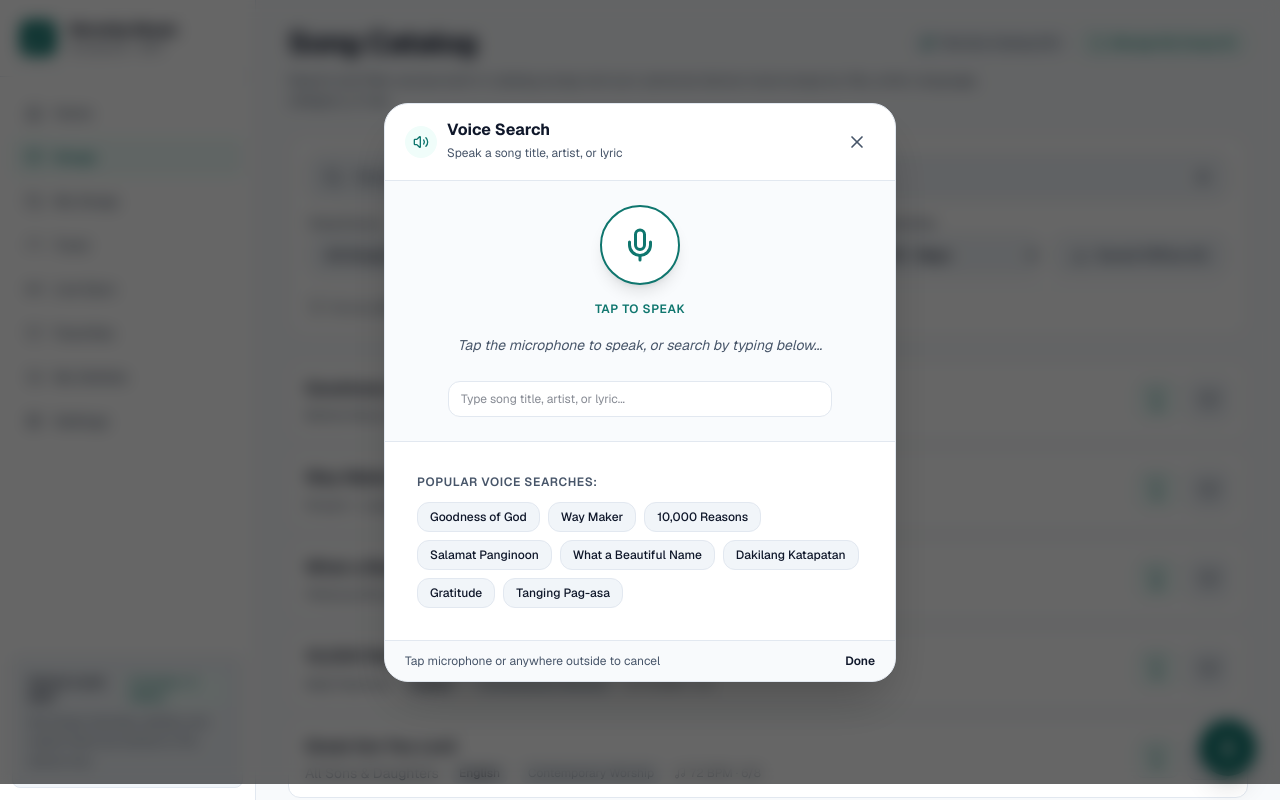
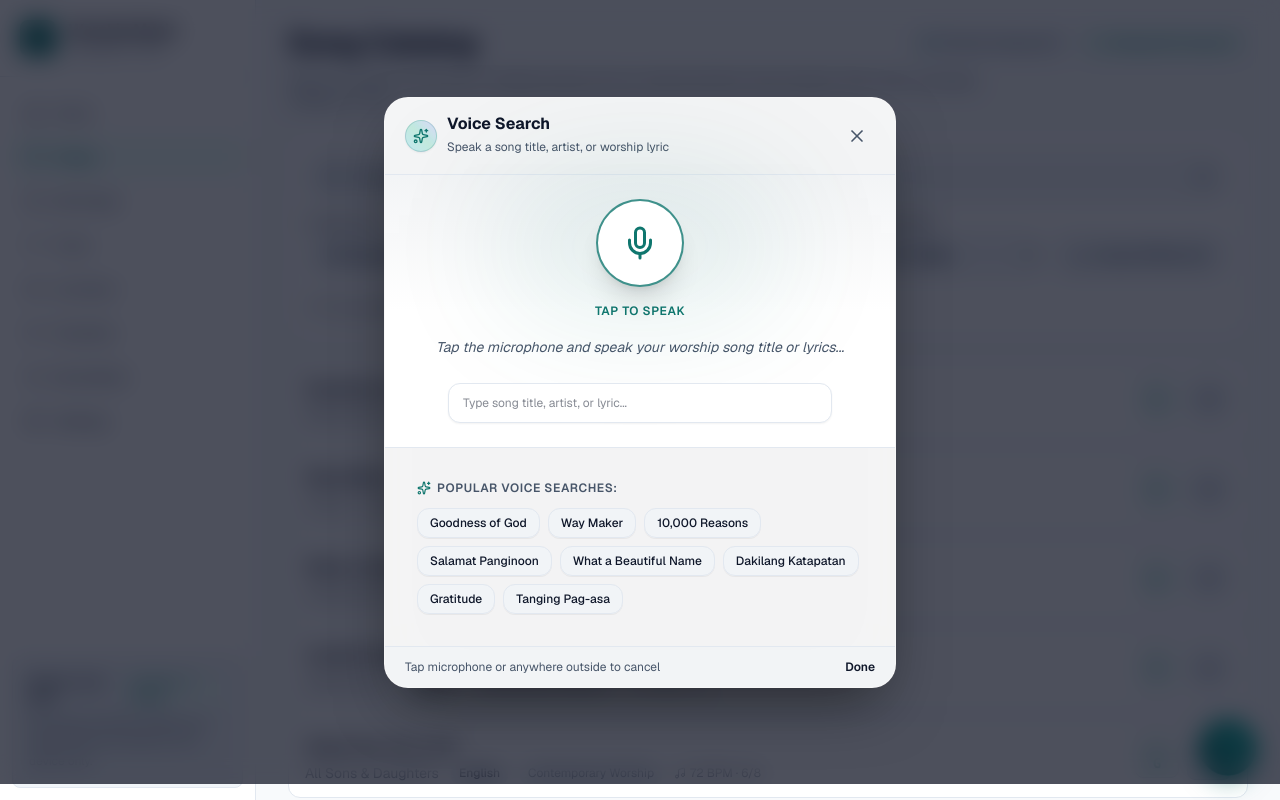
Before and after one commit to gemeni21/worshipy, a Next.js app: page /songs in a window 1280 px wide. Both pictures are taken after a click on the button 1203 px from the left and 176 px from the top of the page. Shown: the top 800 px of the page. Built offline with nearby package versions, Linux system fonts and the light colour scheme.

Commit message:
feat(ui): upgrade voice search visuals with glassmorphism, multi-color aurora swirl, and dynamic 7-bar audio wave visualizer

```diff
--- a/src/app/globals.css
+++ b/src/app/globals.css
@@ -277,3 +277,37 @@ p {
 .animate-voice-ring {
   animation: voice-pulse-ring 1.8s cubic-bezier(0.2, 0.8, 0.2, 1) infinite;
 }
+
+/* Siri/Gemini-Style Voice Aurora Spin */
+@keyframes voice-aurora-spin {
+  0% {
+    transform: rotate(0deg) scale(1.02);
+  }
+  50% {
+    transform: rotate(180deg) scale(1.14);
+  }
+  100% {
+    transform: rotate(360deg) scale(1.02);
+  }
+}
+
+.animate-aurora-spin {
+  animation: voice-aurora-spin 4s linear infinite;
+}
+
+/* Dynamic Multi-Color Soundwave Bars */
+@keyframes soundwave-bar-1 { 0%, 100% { height: 6px; } 50% { height: 26px; } }
+@keyframes soundwave-bar-2 { 0%, 100% { height: 10px; } 50% { height: 38px; } }
+@keyframes soundwave-bar-3 { 0%, 100% { height: 16px; } 50% { height: 46px; } }
+@keyframes soundwave-bar-4 { 0%, 100% { height: 12px; } 50% { height: 40px; } }
+@keyframes soundwave-bar-5 { 0%, 100% { height: 8px; } 50% { height: 32px; } }
+@keyframes soundwave-bar-6 { 0%, 100% { height: 14px; } 50% { height: 36px; } }
+@keyframes soundwave-bar-7 { 0%, 100% { height: 6px; } 50% { height: 22px; } }
+
+.animate-wave-1 { animation: soundwave-bar-1 1.1s ease-in-out infinite; }
+.animate-wave-2 { animation: soundwave-bar-2 0.9s ease-in-out infinite 0.15s; }
+.animate-wave-3 { animation: soundwave-bar-3 1.2s ease-in-out infinite 0.3s; }
+.animate-wave-4 { animation: soundwave-bar-4 0.85s ease-in-out infinite 0.1s; }
+.animate-wave-5 { animation: soundwave-bar-5 1.05s ease-in-out infinite 0.25s; }
+.animate-wave-6 { animation: soundwave-bar-6 0.95s ease-in-out infinite 0.4s; }
+.animate-wave-7 { animation: soundwave-bar-7 1.15s ease-in-out infinite 0.2s; }
--- a/src/components/search/FloatingVoiceSearchButton.tsx
+++ b/src/components/search/FloatingVoiceSearchButton.tsx
@@ -42,15 +42,15 @@ export function FloatingVoiceSearchButton() {
           onClick={() => setIsOpen(true)}
           aria-label="Voice search songs by microphone"
           title="Search songs with voice (say title or artist)"
-          className="group relative flex items-center justify-center w-14 h-14 rounded-full bg-[var(--brand-accent)] text-[var(--bg-surface)] shadow-xl hover:shadow-2xl hover:scale-105 active:scale-95 transition-all duration-200 cursor-pointer focus:outline-none focus:ring-4 focus:ring-[var(--brand-accent)]/30"
+          className="group relative flex items-center justify-center w-14 h-14 rounded-full bg-gradient-to-tr from-[var(--brand-accent)] to-teal-500 text-white shadow-[0_10px_25px_-5px_rgba(15,118,110,0.5)] hover:shadow-[0_15px_30px_-5px_rgba(15,118,110,0.6)] hover:scale-108 active:scale-95 transition-all duration-200 cursor-pointer focus:outline-none focus:ring-4 focus:ring-[var(--brand-accent)]/30 border border-white/20"
         >
-          {/* Subtle outer glow ring */}
+          {/* Subtle multi-color iridescent aura on hover */}
           <span
-            className="absolute inset-0 rounded-full bg-[var(--brand-accent)] opacity-20 group-hover:opacity-40 transition-opacity blur-sm pointer-events-none"
+            className="absolute -inset-1 rounded-full bg-gradient-to-tr from-cyan-400 via-emerald-400 to-pink-400 opacity-0 group-hover:opacity-40 transition-opacity blur-md pointer-events-none"
             aria-hidden="true"
           />
 
-          <Mic className="w-6 h-6 shrink-0 relative z-10 transition-transform group-hover:rotate-6" aria-hidden="true" />
+          <Mic className="w-6 h-6 shrink-0 relative z-10 transition-transform group-hover:scale-110" aria-hidden="true" />
 
           {/* Floating Pill Tooltip on hover for desktop */}
           <span className="hidden sm:inline-block pointer-events-none absolute right-full mr-3 top-1/2 -translate-y-1/2 px-3 py-1.5 rounded-xl bg-stone-900/90 text-white text-xs font-semibold whitespace-nowrap opacity-0 group-hover:opacity-100 transition-opacity duration-150 shadow-lg backdrop-blur-xs">
--- a/src/components/search/VoiceSearchModal.tsx
+++ b/src/components/search/VoiceSearchModal.tsx
@@ -7,8 +7,9 @@ import {
   AlertCircle,
   ArrowRight,
   Mic,
+  Music2,
   RotateCcw,
-  Volume2,
+  Sparkles,
   X,
 } from 'lucide-react';
 import { useApp } from '@/context/AppContext';
@@ -96,24 +97,30 @@ function VoiceSearchDialog({ onClose }: { onClose: () => void }) {
       aria-modal="true"
       aria-labelledby="voice-search-title"
       onClick={onClose}
-      className="fixed inset-0 z-50 flex items-center justify-center p-3 sm:p-4 bg-black/60 backdrop-blur-sm animate-in fade-in duration-200 cursor-pointer"
+      className="fixed inset-0 z-50 flex items-center justify-center p-3 sm:p-4 bg-slate-950/70 dark:bg-black/80 backdrop-blur-md animate-in fade-in duration-200 cursor-pointer overscroll-contain"
     >
       <div
-        className="w-full max-w-lg rounded-3xl border border-[var(--border-subtle)] bg-[var(--bg-surface)] text-[var(--text-primary)] shadow-2xl overflow-hidden flex flex-col max-h-[90vh] cursor-auto"
+        className="w-full max-w-lg rounded-3xl border border-white/20 dark:border-white/10 bg-[var(--bg-surface)]/95 backdrop-blur-2xl text-[var(--text-primary)] shadow-[0_25px_60px_-15px_rgba(0,0,0,0.5)] overflow-hidden flex flex-col max-h-[90vh] cursor-auto overscroll-contain transition-all"
         onClick={(e) => e.stopPropagation()}
       >
         {/* Modal Header */}
-        <div className="flex items-center justify-between px-5 py-4 border-b border-[var(--border-subtle)]">
+        <div className="relative flex items-center justify-between px-5 py-4 border-b border-[var(--border-subtle)] bg-[var(--bg-subtle)]/30">
           <div className="flex items-center gap-2.5">
-            <div className="w-8 h-8 rounded-full bg-[var(--brand-surface)] text-[var(--brand-accent)] flex items-center justify-center">
-              <Volume2 className="w-4 h-4" aria-hidden="true" />
+            <div className="w-8 h-8 rounded-full bg-gradient-to-tr from-cyan-500/20 via-emerald-500/20 to-indigo-500/20 text-[var(--brand-accent)] border border-[var(--brand-accent)]/20 flex items-center justify-center shadow-xs">
+              <Sparkles className="w-4 h-4" aria-hidden="true" />
             </div>
             <div>
-              <h2 id="voice-search-title" className="text-base font-bold leading-tight">
-                Voice Search
+              <h2 id="voice-search-title" className="text-base font-bold leading-tight flex items-center gap-2">
+                <span>Voice Search</span>
+                {isListening && (
+                  <span className="flex h-2 w-2 relative">
+                    <span className="animate-ping absolute inline-flex h-full w-full rounded-full bg-emerald-400 opacity-75" />
+                    <span className="relative inline-flex rounded-full h-2 w-2 bg-emerald-500" />
+                  </span>
+                )}
               </h2>
               <span className="text-xs text-[var(--text-secondary)]">
-                Speak a song title, artist, or lyric
+                Speak a song title, artist, or worship lyric
               </span>
             </div>
           </div>
@@ -129,14 +136,28 @@ function VoiceSearchDialog({ onClose }: { onClose: () => void }) {
         </div>
 
         {/* Listening / Microphone Stage */}
-        <div className="p-6 text-center space-y-4 border-b border-[var(--border-subtle)] bg-[var(--bg-subtle)]/40">
+        <div className="relative p-6 text-center space-y-4 border-b border-[var(--border-subtle)] bg-gradient-to-b from-[var(--bg-subtle)]/40 via-[var(--bg-surface)] to-[var(--bg-surface)]">
+          {/* Subtle Ambient Radial Light */}
+          <div
+            className={`absolute top-0 left-1/2 -translate-x-1/2 w-72 h-36 rounded-full blur-3xl pointer-events-none transition-opacity duration-500 ${
+              isListening ? 'opacity-30 bg-cyan-400' : 'opacity-10 bg-[var(--brand-accent)]'
+            }`}
+            aria-hidden="true"
+          />
+
           <div className="relative inline-flex items-center justify-center">
-            {/* Animated Ripple Wave when active */}
+            {/* Multi-Color Fluid Siri / Gemini Aurora Swirl when listening */}
             {isListening && (
-              <span
-                className="absolute inset-0 rounded-full bg-[var(--brand-accent)]/30 animate-voice-ring"
-                aria-hidden="true"
-              />
+              <>
+                <div
+                  className="absolute -inset-3.5 rounded-full bg-gradient-to-tr from-cyan-400 via-emerald-400 via-indigo-500 to-pink-500 opacity-60 blur-md animate-aurora-spin pointer-events-none"
+                  aria-hidden="true"
+                />
+                <span
+                  className="absolute -inset-1 rounded-full bg-gradient-to-tr from-cyan-400 via-emerald-400 to-pink-500 opacity-80 animate-pulse pointer-events-none"
+                  aria-hidden="true"
+                />
+              </>
             )}
 
             <button
@@ -151,31 +172,54 @@ function VoiceSearchDialog({ onClose }: { onClose: () => void }) {
               }}
               title={isListening ? 'Tap to pause microphone' : 'Tap to start speaking'}
               aria-label={isListening ? 'Stop listening' : 'Start voice search'}
-              className={`relative z-10 w-20 h-20 rounded-full flex items-center justify-center transition-all transform active:scale-95 cursor-pointer shadow-lg ${
+              className={`relative z-10 w-22 h-22 rounded-full flex items-center justify-center transition-all duration-300 transform active:scale-95 cursor-pointer shadow-xl ${
                 isListening
-                  ? 'bg-[var(--brand-accent)] text-[var(--bg-surface)] scale-105 shadow-[var(--brand-accent)]/40'
-                  : 'bg-[var(--bg-surface)] border-2 border-[var(--brand-accent)] text-[var(--brand-accent)] hover:bg-[var(--brand-surface)] hover:scale-105'
+                  ? 'bg-gradient-to-br from-teal-500 to-emerald-600 text-white scale-105 shadow-emerald-500/40 ring-4 ring-white/30'
+                  : 'bg-[var(--bg-surface)] border-2 border-[var(--brand-accent)]/80 text-[var(--brand-accent)] hover:border-[var(--brand-accent)] hover:scale-105 hover:shadow-lg shadow-black/10'
               }`}
             >
-              <Mic className={`w-9 h-9 ${isListening ? 'animate-pulse' : ''}`} aria-hidden="true" />
+              <Mic className={`w-9 h-9 transition-transform ${isListening ? 'animate-pulse scale-110' : ''}`} aria-hidden="true" />
             </button>
           </div>
 
           <div>
-            <div className="text-xs font-semibold uppercase tracking-wider text-[var(--brand-accent)]">
-              {isListening ? 'Listening... Speak now' : activeQuery ? 'Speech Captured' : 'Tap to Speak'}
-            </div>
+            {/* Status indicator with dynamic 7-bar soundwave when active */}
+            {isListening ? (
+              <div className="space-y-2">
+                <div className="inline-flex items-center gap-1.5 px-3 py-1 rounded-full bg-emerald-500/10 border border-emerald-500/30 text-emerald-600 dark:text-emerald-400 text-xs font-bold uppercase tracking-wider">
+                  <span className="w-2 h-2 rounded-full bg-emerald-500 animate-ping" />
+                  <span>Listening... Speak now</span>
+                </div>
+
+                {/* 7-Bar Audio Soundwave Visualizer */}
+                <div className="flex items-center justify-center gap-1.5 h-8 pt-1" aria-hidden="true">
+                  <span className="w-1.5 rounded-full bg-gradient-to-t from-cyan-500 to-emerald-400 animate-wave-1" />
+                  <span className="w-1.5 rounded-full bg-gradient-to-t from-emerald-500 to-teal-300 animate-wave-2" />
+                  <span className="w-1.5 rounded-full bg-gradient-to-t from-indigo-500 to-cyan-400 animate-wave-3" />
+                  <span className="w-1.5 rounded-full bg-gradient-to-t from-violet-500 to-pink-400 animate-wave-4" />
+                  <span className="w-1.5 rounded-full bg-gradient-to-t from-pink-500 to-rose-400 animate-wave-5" />
+                  <span className="w-1.5 rounded-full bg-gradient-to-t from-amber-400 to-emerald-400 animate-wave-6" />
+                  <span className="w-1.5 rounded-full bg-gradient-to-t from-cyan-400 to-blue-500 animate-wave-7" />
+                </div>
+              </div>
+            ) : (
+              <div className="text-xs font-semibold uppercase tracking-wider text-[var(--brand-accent)]">
+                {activeQuery ? 'Speech Captured' : 'Tap to Speak'}
+              </div>
+            )}
 
             {/* Spoken Text Display */}
             <div className="mt-2 min-h-[2.5rem] flex items-center justify-center">
               {activeQuery ? (
-                <p className="text-xl sm:text-2xl font-bold tracking-tight text-[var(--text-primary)] px-4">
-                  &ldquo;{activeQuery}&rdquo;
-                </p>
+                <div className="inline-block px-4 py-2 rounded-2xl bg-gradient-to-r from-[var(--brand-surface)] via-[var(--bg-subtle)] to-[var(--brand-surface)] border border-[var(--brand-accent)]/20 shadow-xs">
+                  <p className="text-xl sm:text-2xl font-bold tracking-tight text-[var(--text-primary)]">
+                    &ldquo;{activeQuery}&rdquo;
+                  </p>
+                </div>
               ) : (
                 <p className="text-sm text-[var(--text-secondary)] italic max-w-xs mx-auto">
                   {isSupported
-                    ? 'Tap the microphone to speak, or search by typing below...'
+                    ? 'Tap the microphone and speak your worship song title or lyrics...'
                     : 'Voice recognition is not available in this browser. You can search by typing below:'}
                 </p>
               )}
@@ -186,11 +230,11 @@ function VoiceSearchDialog({ onClose }: { onClose: () => void }) {
           {error && (
             <div
               role="alert"
-              className="rounded-xl border border-amber-500/30 bg-amber-500/10 p-3 text-xs text-amber-700 dark:text-amber-300 flex items-start gap-2.5 text-left"
+              className="rounded-2xl border border-amber-500/30 bg-amber-500/10 p-3.5 text-xs text-amber-700 dark:text-amber-300 flex items-start gap-2.5 text-left shadow-xs"
             >
               <AlertCircle className="w-4 h-4 shrink-0 mt-0.5 text-amber-600 dark:text-amber-400" aria-hidden="true" />
               <div className="flex-1 space-y-1">
-                <p>{error}</p>
+                <p className="font-medium">{error}</p>
                 {isSupported && (
                   <button
                     type="button"
@@ -218,7 +262,7 @@ function VoiceSearchDialog({ onClose }: { onClose: () => void }) {
                   setManualQuery(e.target.value);
                 }}
                 placeholder="Type song title, artist, or lyric..."
-                className="w-full h-9 px-3 rounded-xl border border-[var(--border-subtle)] bg-[var(--bg-surface)] text-xs text-[var(--text-primary)]"
+                className="w-full h-10 px-3.5 rounded-xl border border-[var(--border-subtle)] bg-[var(--bg-surface)] text-xs text-[var(--text-primary)] shadow-xs focus:outline-none focus:ring-2 focus:ring-[var(--brand-accent)]/40 focus:border-[var(--brand-accent)] transition-all"
               />
             </div>
             {activeQuery && (
@@ -228,9 +272,9 @@ function VoiceSearchDialog({ onClose }: { onClose: () => void }) {
                   setManualQuery('');
                   reset();
                 }}
-                className="h-9 px-2.5 rounded-xl border border-[var(--border-subtle)] bg-[var(--bg-surface)] text-xs text-[var(--text-secondary)] hover:text-rose-500 cursor-pointer inline-flex items-center gap-1"
+                className="h-10 px-3 rounded-xl border border-[var(--border-subtle)] bg-[var(--bg-surface)] text-xs text-[var(--text-secondary)] hover:text-rose-500 hover:border-rose-300 cursor-pointer inline-flex items-center gap-1 transition-colors"
               >
-                <RotateCcw className="w-3 h-3" aria-hidden="true" />
+                <RotateCcw className="w-3.5 h-3.5" aria-hidden="true" />
                 <span>Clear</span>
               </button>
             )}
@@ -238,16 +282,19 @@ function VoiceSearchDialog({ onClose }: { onClose: () => void }) {
         </div>
 
         {/* Search Results Area */}
-        <div className="flex-1 overflow-y-auto p-4 space-y-3">
+        <div className="flex-1 overflow-y-auto p-4 space-y-3 overscroll-contain">
           {activeQuery ? (
             matchedSongs.length > 0 ? (
               <div className="space-y-2">
                 <div className="flex items-center justify-between text-xs text-[var(--text-secondary)] px-1">
-                  <span>Found {matchedSongs.length} matching songs:</span>
+                  <span className="font-medium flex items-center gap-1.5">
+                    <Music2 className="w-3.5 h-3.5 text-[var(--brand-accent)]" aria-hidden="true" />
+                    <span>Found {matchedSongs.length} matching songs:</span>
+                  </span>
                   <Link
                     href={`/songs?q=${encodeURIComponent(activeQuery)}`}
                     onClick={onClose}
-                    className="text-[var(--brand-accent)] hover:underline inline-flex items-center gap-1 font-medium"
+                    className="text-[var(--brand-accent)] hover:underline inline-flex items-center gap-1 font-semibold"
                   >
                     <span>View all</span>
                     <ArrowRight className="w-3 h-3" aria-hidden="true" />
@@ -259,24 +306,26 @@ function VoiceSearchDialog({ onClose }: { onClose: () => void }) {
                     key={song.id}
                     type="button"
                     onClick={() => handleSelectSong(song.slug)}
-                    className="w-full text-left rounded-2xl border border-[var(--border-subtle)] bg-[var(--bg-surface)] p-3.5 hover:border-[var(--brand-accent)] hover:bg-[var(--brand-surface)]/20 transition-all flex items-center justify-between gap-3 cursor-pointer group"
+                    className="w-full text-left rounded-2xl border border-[var(--border-subtle)] bg-[var(--bg-surface)] p-3.5 hover:border-[var(--brand-accent)] hover:bg-[var(--brand-surface)]/25 hover:shadow-md transition-all flex items-center justify-between gap-3 cursor-pointer group"
                   >
                     <div className="min-w-0">
-                      <div className="font-bold text-sm sm:text-base text-[var(--text-primary)] group-hover:text-[var(--brand-accent)] truncate">
+                      <div className="font-bold text-sm sm:text-base text-[var(--text-primary)] group-hover:text-[var(--brand-accent)] truncate transition-colors">
                         {song.title}
                       </div>
-                      <div className="text-xs text-[var(--text-secondary)] flex items-center gap-2 mt-0.5">
+                      <div className="text-xs text-[var(--text-secondary)] flex items-center gap-2 mt-1">
                         <span className="truncate">{song.artist || song.attribution || 'Unknown Artist'}</span>
                         <span>·</span>
-                        <span className="font-semibold text-[var(--brand-accent)]">Key of {song.originalKey}</span>
+                        <span className="inline-flex items-center px-1.5 py-0.5 rounded-md font-semibold text-[11px] bg-[var(--brand-surface)] text-[var(--brand-accent)] border border-[var(--brand-accent)]/20">
+                          Key of {song.originalKey}
+                        </span>
                         <span>·</span>
-                        <span>{song.language.label}</span>
+                        <span className="text-[11px] text-[var(--text-muted)]">{song.language.label}</span>
                       </div>
                     </div>
 
-                    <div className="shrink-0 flex items-center gap-1.5 px-3 py-1.5 rounded-xl bg-[var(--brand-surface)] text-[var(--brand-accent)] border border-[var(--brand-accent)]/20 text-xs font-semibold group-hover:bg-[var(--brand-accent)] group-hover:text-[var(--bg-surface)] transition-colors">
+                    <div className="shrink-0 flex items-center gap-1.5 px-3 py-1.5 rounded-xl bg-[var(--brand-surface)] text-[var(--brand-accent)] border border-[var(--brand-accent)]/20 text-xs font-semibold group-hover:bg-[var(--brand-accent)] group-hover:text-white transition-all shadow-xs">
                       <span>Open</span>
-                      <ArrowRight className="w-3.5 h-3.5" aria-hidden="true" />
+                      <ArrowRight className="w-3.5 h-3.5 group-hover:translate-x-0.5 transition-transform" aria-hidden="true" />
                     </div>
                   </button>
                 ))}
@@ -287,14 +336,15 @@ function VoiceSearchDialog({ onClose }: { onClose: () => void }) {
                   No song matches for &ldquo;{activeQuery}&rdquo;
                 </p>
                 <p className="text-xs text-[var(--text-secondary)]">
-                  Try saying a different song title, artist, or tap a suggestion below:
+                  Try speaking a different song title, artist, or tap a suggestion below:
                 </p>
               </div>
             )
           ) : (
             <div className="p-4 space-y-3">
-              <div className="text-xs font-semibold text-[var(--text-secondary)] uppercase tracking-wider">
-                Popular Voice Searches:
+              <div className="text-xs font-semibold text-[var(--text-secondary)] uppercase tracking-wider flex items-center gap-1.5">
+                <Sparkles className="w-3.5 h-3.5 text-[var(--brand-accent)]" aria-hidden="true" />
+                <span>Popular Voice Searches:</span>
               </div>
               <div className="flex flex-wrap gap-2">
                 {COMMON_VOICE_SUGGESTIONS.map((sug) => (
@@ -302,7 +352,7 @@ function VoiceSearchDialog({ onClose }: { onClose: () => void }) {
                     key={sug}
                     type="button"
                     onClick={() => handleApplySuggestion(sug)}
-                    className="px-3 py-1.5 rounded-xl border border-[var(--border-subtle)] bg-[var(--bg-subtle)] text-xs font-medium hover:border-[var(--brand-accent)] hover:text-[var(--brand-accent)] transition-colors cursor-pointer"
+                    className="px-3 py-1.5 rounded-xl border border-[var(--border-subtle)] bg-[var(--bg-subtle)]/70 text-xs font-medium hover:border-[var(--brand-accent)] hover:text-[var(--brand-accent)] hover:bg-[var(--brand-surface)]/30 hover:scale-102 transition-all cursor-pointer shadow-2xs"
                   >
                     {sug}
                   </button>
```
